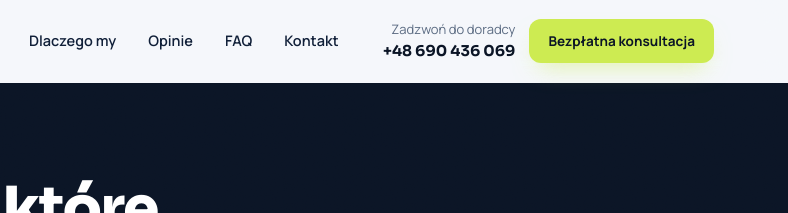
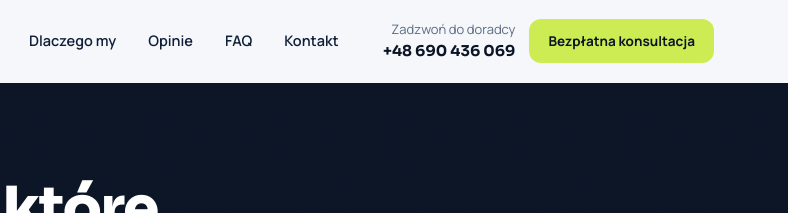
Before and after one commit to jurq12345/expert-financial, a plain HTML site: page index.html in a window 1280 px wide. Shown: the top 213 px of the page, 492-1280 px from the left. Drawn offline with Linux system fonts and the light colour scheme.

Commit message:
Remove glow effect from header CTA button
Co-Authored-By: Claude Opus 5.5 <noreply@anthropic.com>

```diff
--- a/index.html
+++ b/index.html
@@ -581,7 +581,7 @@
         <span>Zadzwoń do doradcy</span>
         <b>+48 690 436 069</b>
       </div>
-      <a href="#kontakt" class="btn btn-primary btn-sm">Bezpłatna konsultacja</a>
+      <a href="#kontakt" class="btn btn-primary btn-sm btn-no-glow">Bezpłatna konsultacja</a>
       <button class="menu-toggle" id="menu-open" aria-label="Otwórz menu">
         <svg aria-hidden="true" focusable="false" viewBox="0 0 24 24" fill="none" stroke="currentColor" stroke-width="2" stroke-linecap="round"><path d="M4 7h16M4 12h16M4 17h16"/></svg>
       </button>
```
